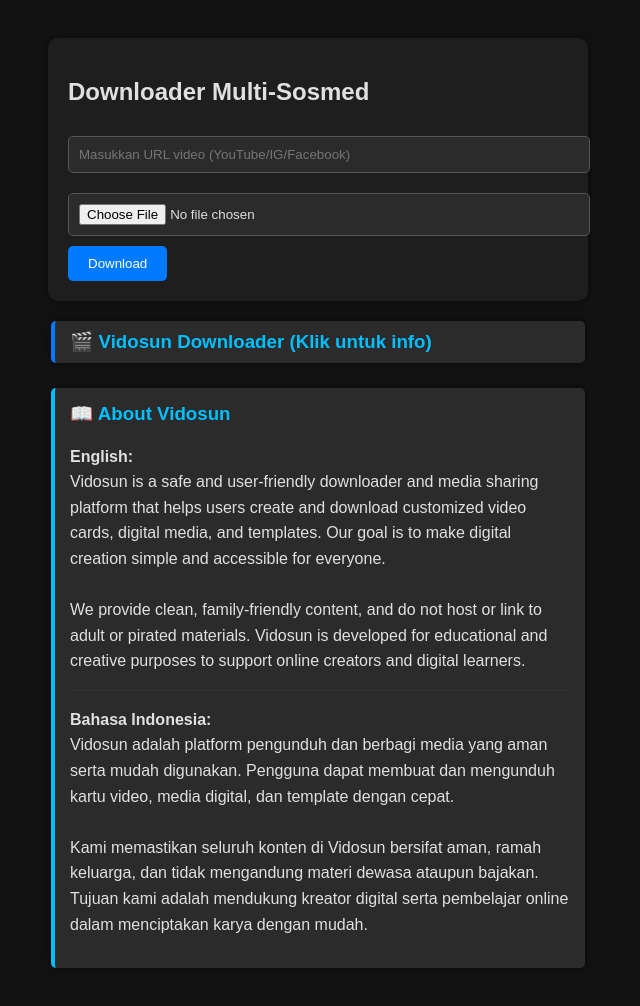
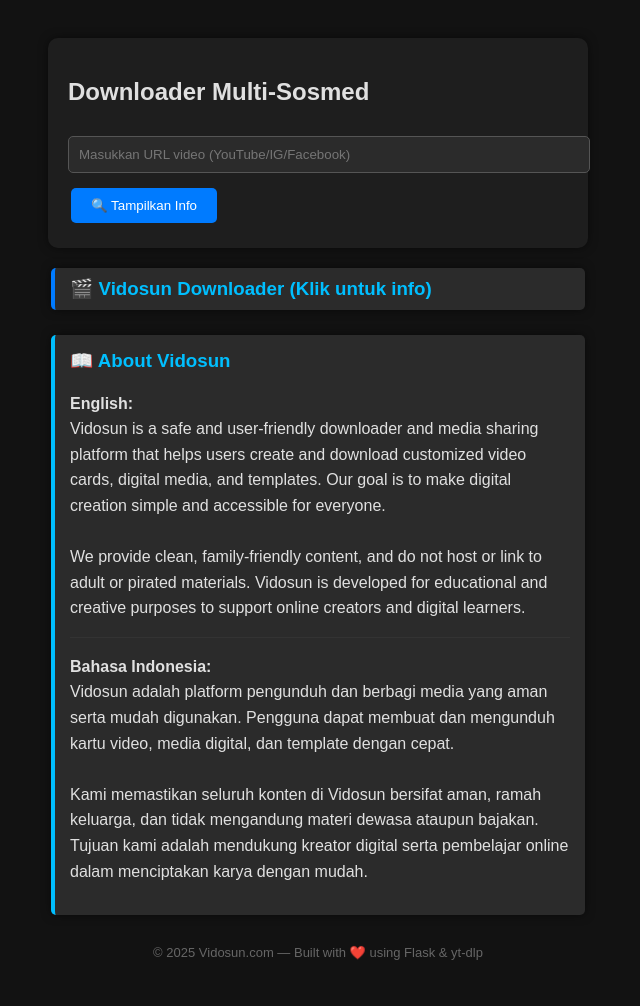
Before and after one commit to sta-973/vidosun, a Flask app: page / in a window 1280 px wide. Shown: the whole page, without its empty margins (322-962 px from the left). After the commit the page ends 960 px from the top, so only its background shows below. Run offline with Flask 3, Linux system fonts and the light colour scheme.

Commit message:
Update index.html

```diff
--- a/templates/index.html
+++ b/templates/index.html
@@ -19,7 +19,7 @@
             border-radius: 10px;
             box-shadow: 0 0 10px rgba(0,0,0,0.5);
         }
-        input[type=text], input[type=file] {
+        input[type=text] {
             width: 100%;
             padding: 10px;
             margin: 10px 0;
@@ -35,11 +35,26 @@
             border: none;
             border-radius: 5px;
             cursor: pointer;
+            margin: 5px 3px;
         }
         button:hover { background: #0056b3; }
         .message { color: #ff6b6b; margin: 10px 0; }
         .download-link { margin-top: 15px; display: block; color: #00bfff; text-decoration: none; }
         .download-link:hover { text-decoration: underline; }
+
+        .video-preview {
+            margin-top: 15px;
+            text-align: center;
+        }
+        .video-preview img {
+            width: 100%;
+            border-radius: 8px;
+        }
+        .video-title {
+            font-size: 16px;
+            margin-top: 8px;
+            color: #00bfff;
+        }
 
         .readme {
             background: #2b2b2b;
@@ -62,7 +77,6 @@
         ul { padding-left: 20px; }
         li { margin-bottom: 5px; }
 
-        /* === About Section === */
         .about {
             margin-top: 25px;
             background: #2b2b2b;
@@ -77,19 +91,37 @@
         .about p {
             line-height: 1.6;
         }
+
+        footer {
+            text-align: center;
+            margin-top: 30px;
+            font-size: 13px;
+            color: #666;
+        }
     </style>
 </head>
 <body>
     <div class="container">
         <h2>Downloader Multi-Sosmed</h2>
-        <form method="POST" enctype="multipart/form-data">
-            <input type="text" name="url" placeholder="Masukkan URL video (YouTube/IG/Facebook)" required>
-            <input type="file" name="cookies" accept=".txt">
-            <button type="submit">Download</button>
+        <form method="POST">
+            <input type="text" name="url" placeholder="Masukkan URL video (YouTube/IG/Facebook)" value="{{ url or '' }}" required>
+
+            <!-- Dua tombol: Preview & Download -->
+            <button type="submit" name="action" value="preview">🔍 Tampilkan Info</button>
+            {% if thumbnail_url %}
+                <button type="submit" name="action" value="download">⬇️ Download</button>
+            {% endif %}
         </form>
 
         {% if message %}
             <div class="message">{{ message }}</div>
+        {% endif %}
+
+        {% if thumbnail_url %}
+        <div class="video-preview">
+            <img src="{{ thumbnail_url }}" alt="Thumbnail Video">
+            <div class="video-title">{{ video_title }}</div>
+        </div>
         {% endif %}
 
         {% if file_path %}
@@ -97,26 +129,22 @@
         {% endif %}
     </div>
 
-    <!-- Collapsible README -->
     <div class="container readme">
         <h3 onclick="toggleReadme()">🎬 Vidosun Downloader (Klik untuk info)</h3>
         <div class="readme-content">
-            <p>Selamat datang di Vidosun Downloader — aplikasi web sederhana untuk mengunduh video dan audio dari YouTube, TikTok, dan berbagai sosial media lainnya secara cepat dan gratis.</p>
+            <p>Selamat datang di <strong>Vidosun Downloader</strong> — aplikasi web sederhana untuk mengunduh video dan audio dari YouTube, TikTok, dan berbagai sosial media lainnya secara cepat dan gratis.</p>
             <p>🌐 Website Resmi: <a href="https://vidosun.com" target="_blank">https://vidosun.com</a></p>
             <h4>🚀 Fitur Utama</h4>
             <ul>
                 <li>✅ Salin link video dari sosial media.</li>
                 <li>🎵 Tempelkan link ke kolom input di halaman utama.</li>
-                <li>🎥 Tekan Enter atau Submit untuk mulai download.</li>
-                <li>📊 Tunggu hingga file dikirim ke browser Anda.</li>
-                <li>⚡ Gunakan tombol silang di kanan input untuk reset link.</li>
-                <li>🗂 Jika video membutuhkan login, upload cookies file dari browser.</li>
+                <li>🎥 Tekan <b>Tampilkan Info</b> untuk preview sebelum download.</li>
+                <li>⬇️ Klik <b>Download</b> untuk mulai mengunduh video.</li>
             </ul>
-            <p>🌍 Support: womisa2008@gmail.com</p>
+            <p>📧 Support: womisa2008@gmail.com</p>
         </div>
     </div>
 
-    <!-- About Section -->
     <div class="container about">
         <h3>📖 About Vidosun</h3>
         <p><strong>English:</strong><br>
@@ -130,6 +158,8 @@
         Kami memastikan seluruh konten di Vidosun bersifat aman, ramah keluarga, dan tidak mengandung materi dewasa ataupun bajakan. Tujuan kami adalah mendukung kreator digital serta pembelajar online dalam menciptakan karya dengan mudah.</p>
     </div>
 
+    <footer>© 2025 Vidosun.com — Built with ❤️ using Flask & yt-dlp</footer>
+
     <script>
         function toggleReadme() {
             const content = document.querySelector('.readme-content');
```
